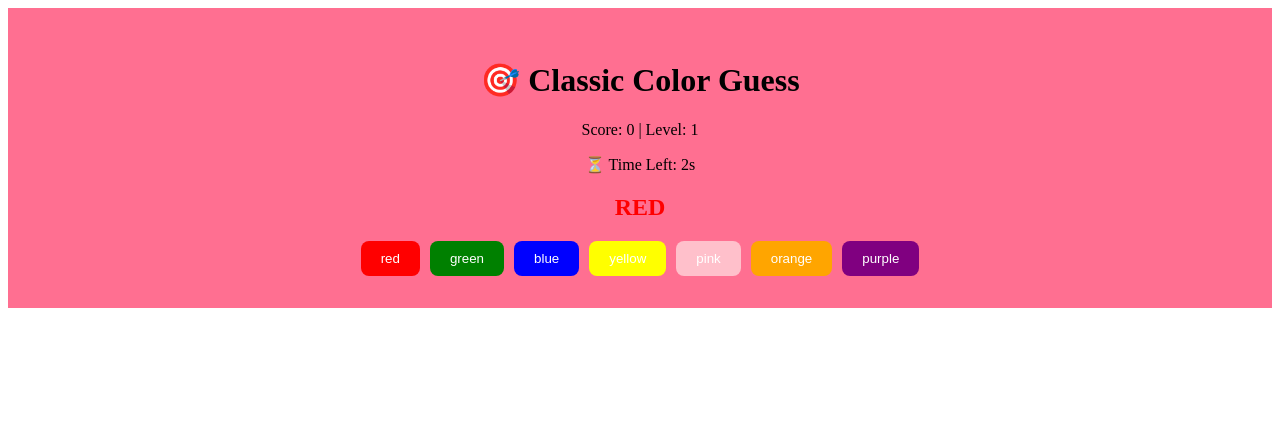
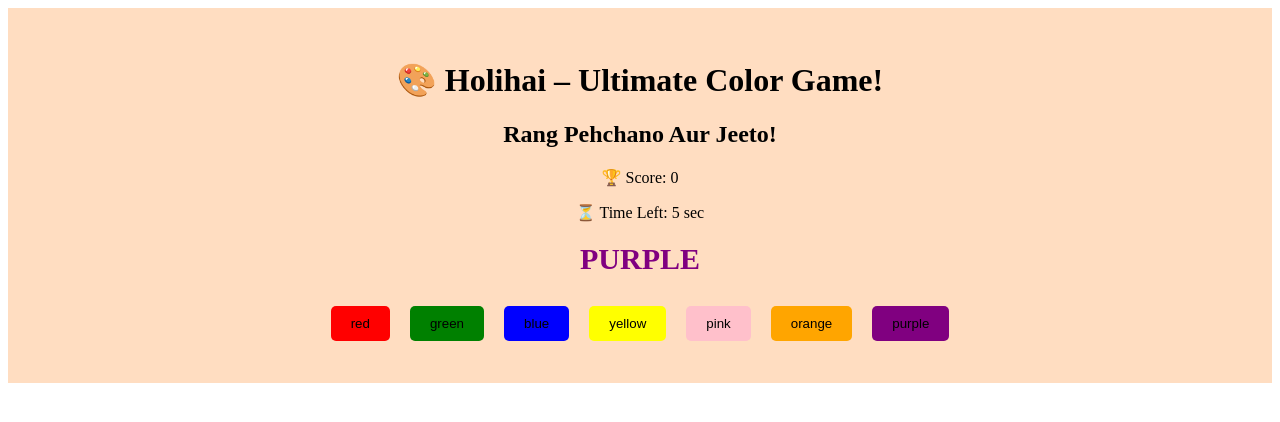
Before and after one commit to mrharsh1/Holihai, a Next.js app: page /color-guess in a window 1280 px wide. Shown: the top 422 px of the page. Built offline with nearby package versions, Linux system fonts and the light colour scheme.

Commit message:
Update color-guess.js

```diff
--- a/pages/color-guess.js
+++ b/pages/color-guess.js
@@ -1,70 +1,116 @@
 "use client"
 import { useState, useEffect } from 'react';
 
-export default function ColorGuess() {
+export default function Home() {
   const colors = ['red', 'green', 'blue', 'yellow', 'pink', 'orange', 'purple'];
   const [score, setScore] = useState(0);
   const [currentColor, setCurrentColor] = useState(getRandomColor());
-  const [timeLeft, setTimeLeft] = useState(7);
-  const [level, setLevel] = useState(1);
+  const [fakeColor, setFakeColor] = useState('');
+  const [timeLeft, setTimeLeft] = useState(5);
+  const [gameOver, setGameOver] = useState(false);
 
+  // Random color generator
   function getRandomColor() {
     return colors[Math.floor(Math.random() * colors.length)];
   }
 
+  // Generate fake color to confuse
+  function getFakeColor(realColor) {
+    let newColor = realColor;
+    while (newColor === realColor) {
+      newColor = getRandomColor();
+    }
+    return newColor;
+  }
+
+  // Timer logic
   useEffect(() => {
-    if (timeLeft <= 0) {
-      alert(`⏳ Time's up! Final Score: ${score}`);
+    if (timeLeft > 0) {
+      const timer = setTimeout(() => setTimeLeft(timeLeft - 1), 1000);
+      return () => clearTimeout(timer);
+    } else {
+      alert('⏰ Samay Samapt! Aapka Score: ' + score);
       resetGame();
     }
-    const timer = setTimeout(() => setTimeLeft(timeLeft - 1), 1000);
-    return () => clearTimeout(timer);
   }, [timeLeft]);
 
+  // Check user's answer
   const checkAnswer = (color) => {
     if (color === currentColor) {
       const newScore = score + 1;
       setScore(newScore);
       if (newScore % 5 === 0) {
-        setLevel(level + 1);
+        alert('🎉 Level Up! Ab speed aur tez hai!');
       }
       nextRound();
     } else {
-      alert(`❌ Wrong! It was ${currentColor}`);
+      alert('❌ Galat Jawab! Sahi rang tha: ' + currentColor);
       resetGame();
     }
   };
 
+  // Start next round
   const nextRound = () => {
-    setCurrentColor(getRandomColor());
-    setTimeLeft(7 - level * 0.5);
+    const newColor = getRandomColor();
+    setCurrentColor(newColor);
+    setFakeColor(Math.random() > 0.5 ? getFakeColor(newColor) : newColor);
+    setTimeLeft(5); // Reset timer
   };
 
+  // Reset game
   const resetGame = () => {
     setScore(0);
-    setLevel(1);
-    setTimeLeft(7);
-    setCurrentColor(getRandomColor());
+    setTimeLeft(5);
+    setGameOver(true);
+    setTimeout(() => setGameOver(false), 1000);
+    nextRound();
   };
 
   return (
-    <div style={container}>
-      <h1>🎯 Classic Color Guess</h1>
-      <p>Score: {score} | Level: {level}</p>
-      <p>⏳ Time Left: {timeLeft}s</p>
-      <h2 style={{ color: currentColor }}>{currentColor.toUpperCase()}</h2>
+    <div style={{ textAlign: 'center', padding: '2rem', background: '#FFDDC1' }}>
+      <h1>🎨 Holihai – Ultimate Color Game!</h1>
+      <h2>Rang Pehchano Aur Jeeto!</h2>
+      <p>🏆 Score: {score}</p>
+      <p>⏳ Time Left: {timeLeft} sec</p>
 
-      <div style={btnGrid}>
-        {colors.map((color) => (
-          <button key={color} onClick={() => checkAnswer(color)} style={{ ...btnStyle, backgroundColor: color }}>
-            {color}
-          </button>
-        ))}
+      <div
+        style={{
+          margin: '20px',
+          fontSize: '30px',
+          fontWeight: 'bold',
+          color: currentColor,
+          animation: gameOver ? 'shake 0.5s' : 'none',
+        }}
+      >
+        {fakeColor.toUpperCase()}
       </div>
+
+      {colors.map((color) => (
+        <button
+          key={color}
+          style={{
+            margin: '10px',
+            padding: '10px 20px',
+            backgroundColor: color,
+            border: 'none',
+            borderRadius: '5px',
+            cursor: 'pointer',
+          }}
+          onClick={() => checkAnswer(color)}
+        >
+          {color}
+        </button>
+      ))}
+
+      <style jsx>{`
+        @keyframes shake {
+          0% { transform: translateX(0); }
+          25% { transform: translateX(-5px); }
+          50% { transform: translateX(5px); }
+          75% { transform: translateX(-5px); }
+          100% { transform: translateX(0); }
+        }
+      `}</style>
     </div>
   );
 }
-
-const container = { textAlign: 'center', padding: '2rem', background: '#FF6F91' };
-const btnGrid = { display: 'flex', justifyContent: 'center', gap: '10px' };
-const btnStyle = { padding: '10px 20px', borderRadius: '8px', cursor: 'pointer', border: 'none', color: 'white' };
```
